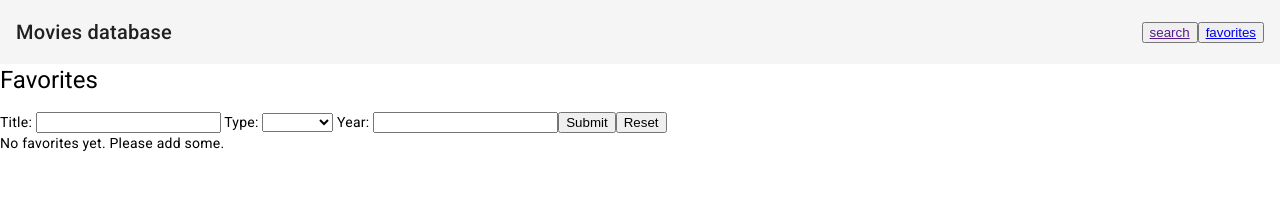
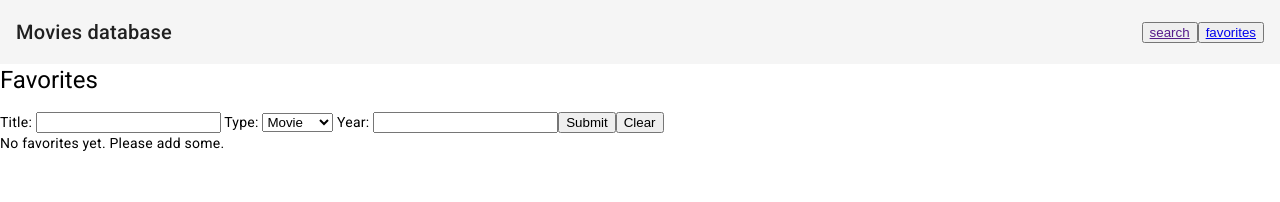
Before and after one commit to EduGese/ScreenPulse-frontApp, an Angular app: page /favorites in a window 1280 px wide. Shown: the top 202 px of the page. Built offline with nearby package versions, Linux system fonts and the light colour scheme.

Commit message:
Change reset button as it wasnt working proppely:  - Add onClear method  - Add logic to empty fields

```diff
--- a/src/app/favorites/pages/favorites.component.html
+++ b/src/app/favorites/pages/favorites.component.html
@@ -22,7 +22,7 @@
     </label>
 
     <button type="submit" (click)="onSubmit()">Submit</button>
-    <button type="reset">Reset</button>
+    <button (click)="onClear()">Clear</button>
 
   </form>
   <div *ngIf="favorites.length == 0">
--- a/src/app/favorites/pages/favorites.component.ts
+++ b/src/app/favorites/pages/favorites.component.ts
@@ -12,7 +12,7 @@ import { FavoritesFilterService } from '../services/favoritesFilterService/favor
 export class FavoritesComponent implements OnInit, OnDestroy {
   favorites: Movie[] | [] = [];
   title: string = '';
-  type: string = '';
+  type: string = 'movie';
   year: string = '';
 
   subscriptions: Subscription[] = [];
@@ -37,7 +37,6 @@ export class FavoritesComponent implements OnInit, OnDestroy {
       });
 
     this.favorites = this.storageService.getFavorites();
-    console.log(this.favorites);
   }
 
   ngOnDestroy() {
@@ -78,6 +77,12 @@ export class FavoritesComponent implements OnInit, OnDestroy {
       } else {
         this.favorites = filteredFavorites;
       }
+      console.log('Favoritos despues de filtro',this.favorites)
     }
   }
+  onClear(){
+    this.title = '';
+    this.type = 'movie';
+    this.year = '';
+  }
 }
```
